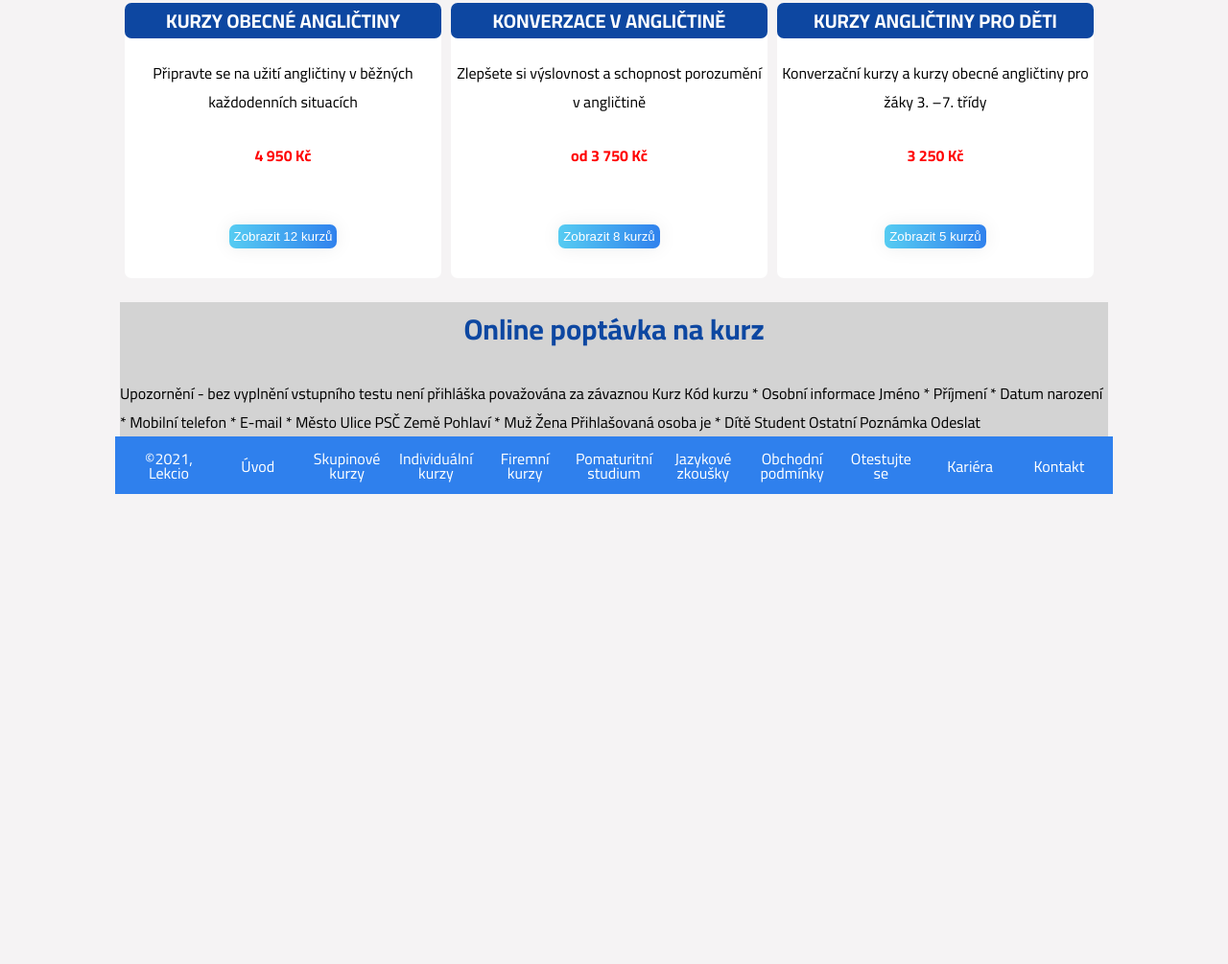
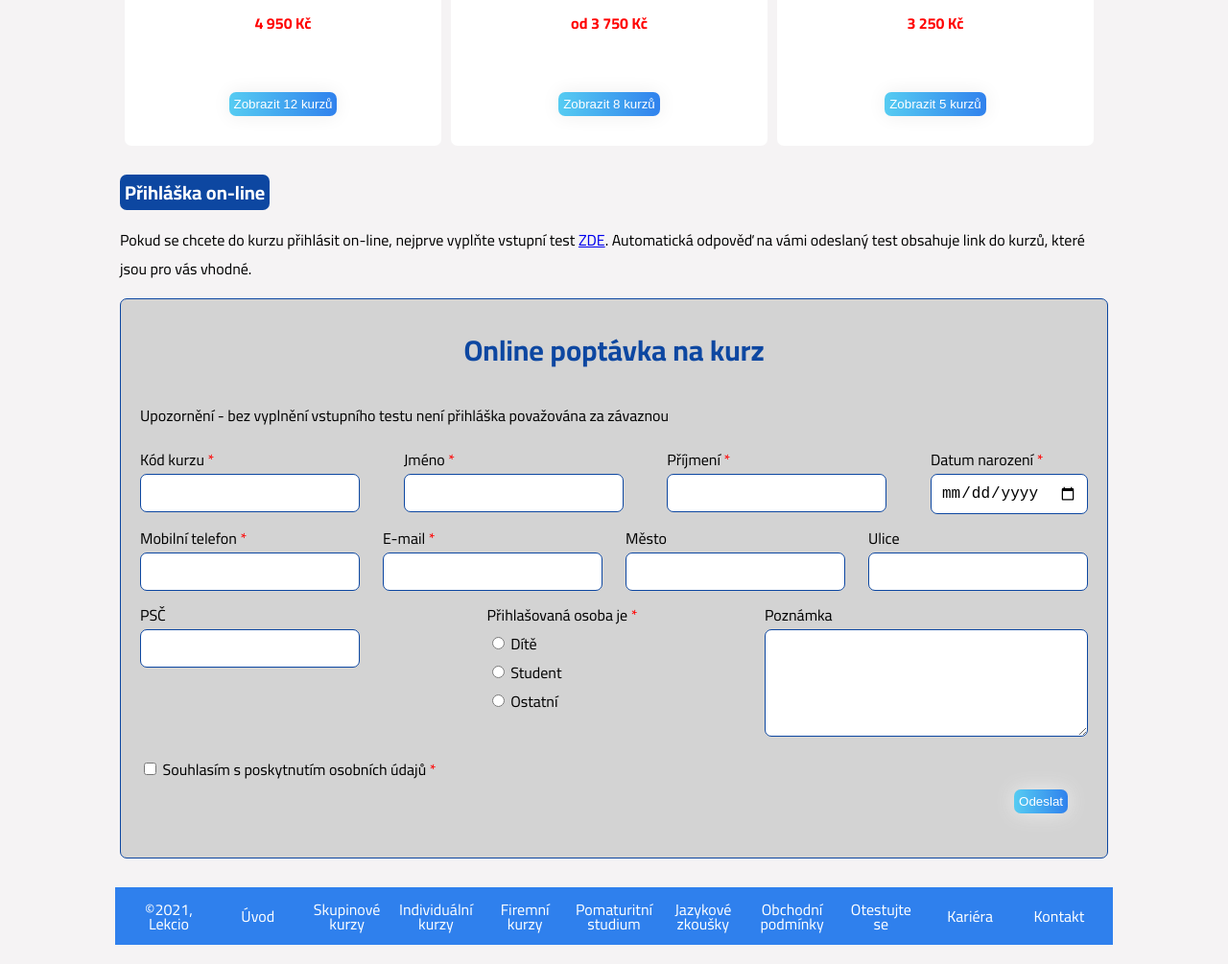
Before and after one commit to TomasProkes/final-project, an Eleventy site: page anglictina.html in a window 1280 px wide. Shown: the part 899-1904 px from the top of the page at 96% size. Before the commit the page ends 1434 px from the top, so only its background shows below. Built offline with nearby package versions, Linux system fonts and the light colour scheme; Eleventy itself is replaced by a stand-in of ours; files that its build step writes are made by us from their sources.

Commit message:
form added

```diff
--- a/anglictina.html
+++ b/anglictina.html
@@ -44,12 +44,7 @@ title: Anglické kurzy Jazyková škola Lekcio
 
         <img src="/images/seventh-blackboard-english-language.jpg" alt="Blackboard English language">
     </div>
-    <!-- PRIHLASKA ONLINA -->
-    <h3 class="english__h3-online">Přihláška on-line</h3>
 
-    <p class="group-language-desc__p">Pokud se chcete do&nbsp;kurzu přihlásit on-line, nejprve vyplňte vstupní
-        test&nbsp;<a class="group-language-desc__link" href="#">zde</a>. Automatická odpověď na&nbsp;vámi odeslaný test
-        obsahuje link do&nbsp;kurzů, které jsou pro&nbsp;vás vhodné.</p>
 
     <!-- NABIDKA KURZU ANGLICTINY -->
 
@@ -92,36 +87,102 @@ title: Anglické kurzy Jazyková škola Lekcio
         </div>
     </div>
 
-    <!-- FORMULAR -->
+
+    <!-- PRIHLASKA ONLINE -->
+    <h3 class="english__h3-online">Přihláška on-line</h3>
+
+    <p class="group-language-desc__p">Pokud se chcete do&nbsp;kurzu přihlásit on-line, nejprve vyplňte vstupní
+        test&nbsp;<a class="group-language-desc__link" href="#">ZDE</a>. Automatická odpověď na&nbsp;vámi odeslaný test
+        obsahuje link do&nbsp;kurzů, které jsou pro&nbsp;vás vhodné.</p>
 
 
-    <div class="english__online-course">
+    <!-- FORM-->
+
+
+    <div class="english__form">
         <h2>Online poptávka na kurz</h2>
-        Upozornění - bez vyplnění vstupního testu není přihláška považována za závaznou
+        <p>Upozornění - bez vyplnění vstupního testu není přihláška považována za závaznou</p>
+        <form action="" method="post">
 
-        Kurz
-        Kód kurzu *
-        Osobní informace
-        Jméno *
+            <div class="english__form-field">
+                <label for="kurz">Kód kurzu <span class="required">*</span></label>
+                <input type="text" name="kurz" id="kurz" required>
+            </div>
 
-        Příjmení *
 
-        Datum narození *
-        Mobilní telefon *
-        E-mail *
-        Město
-        Ulice
-        PSČ
-        Země
-        Pohlaví *
-        Muž
-        Žena
-        Přihlašovaná osoba je *
-        Dítě
-        Student
-        Ostatní
-        Poznámka
+            <div class="english__form-field">
+                <label for="name"> Jméno <span class="required">*</span></label>
+                <input type="text" name="name" id="name" required>
+            </div>
 
-        Odeslat
+            <div class="english__form-field">
+                <label for="surname"> Příjmení <span class="required">*</span></label>
+                <input type="text" name="surname" id="surname" required>
+            </div>
+
+            <div class="english__form-field">
+                <label for="date">Datum narození <span class="required">*</span></label>
+                <input type="date" name="date" id="date" required>
+            </div>
+
+            <div class="english__form-field">
+                <label for="telefon">Mobilní telefon <span class="required">*</span></label>
+                <input type="tel" name="telefon" id="telefon" required>
+
+            </div>
+
+            <div class="english__form-field">
+                <label for="email">E-mail <span class="required">*</span></label>
+                <input type="email" name="email" id="email" required>
+            </div>
+
+            <div class="english__form-field">
+                <label for="city">Město</label>
+                <input type="text" name="city" id="city">
+            </div>
+
+            <div class="english__form-field">
+                <label for="street">Ulice</label>
+                <input type="text" name="street" id="street">
+            </div>
+
+            <div class="english__form-field">
+                <label for="postal-number">PSČ</label>
+                <input type="number" name="postal-number" id="postal-number">
+            </div>
+
+            <div class="english__form-field">
+                <label>Přihlašovaná osoba je <span class="required">*</span></label>
+                <div class="english__form-radio">
+                    <input type="radio" name="person" id="person1" value="child" required>
+                    <label for="person1">Dítě</label>
+                </div>
+                <div class="english__form-radio">
+                    <input type="radio" name="person" id="person2" value="student" required>
+                    <label for="person2">Student</label>
+                </div>
+                <div class="english__form-radio">
+                    <input type="radio" name="person" id="person3" value="others" required>
+                    <label for="person3">Ostatní</label>
+                </div>
+            </div>
+
+            <div class="english__form-field">
+                <label for="note">Poznámka</label>
+                <textarea name="note" id="note" cols="30" rows="5" maxlength="30"></textarea>
+            </div>
+
+            <div class="english__form-field">
+                <div class="english__form-checkbox">
+                    <input type="checkbox" name="approval" id="approval" value="yes" required>
+                    <label for="approval">Souhlasím s poskytnutím osobních údajů <span class="required">*</span></label>
+                </div>
+            </div>
+
+            <div class="english__form-button">
+                <button><a class="offer__button english__button" href="#">Odeslat</a></button>
+            </div>
+        </form>
+
     </div>
 </div>
--- a/scss/style.scss
+++ b/scss/style.scss
@@ -7,6 +7,8 @@ $font-main-text: "Cairo", sans-serif;
 $padding-block: 10px;
 
 $margin-bottom: 20px;
+
+$b-radius: 7px;
 
 html {
   box-sizing: border-box;
@@ -39,7 +41,7 @@ h3 {
   margin: 0;
   background-color: $primary;
   color: $third;
-  border-radius: 7px;
+  border-radius: $b-radius;
 }
 
 .header {
@@ -119,7 +121,7 @@ h3 {
       text-decoration: none;
       color: $third;
       box-shadow: 0 0 20px #eee;
-      border-radius: 7px;
+      border-radius: $b-radius;
       display: block;
     }
     &__link:hover {
@@ -138,7 +140,7 @@ h3 {
     border: solid 1px $primary;
     color: $primary;
     padding: 2px;
-    border-radius: 7px;
+    border-radius: $b-radius;
   }
 
   &__list {
@@ -163,7 +165,7 @@ h3 {
     text-decoration: none;
     color: $third;
     box-shadow: 0 0 20px #eee;
-    border-radius: 7px;
+    border-radius: $b-radius;
     display: block;
   }
 
@@ -213,7 +215,7 @@ h3 {
     min-height: 185px;
     background: url(../images/never-stop-learning.jpg) no-repeat right
       center/cover;
-    border-radius: 7px;
+    border-radius: $b-radius;
     margin: 5px;
     margin-bottom: $margin-bottom;
   }
@@ -254,7 +256,7 @@ h3 {
 
   &__slide img {
     width: 100%;
-    border-radius: 7px;
+    border-radius: $b-radius;
   }
 
   &__slide {
@@ -316,7 +318,7 @@ h3 {
     text-decoration: none;
     color: $third;
     box-shadow: 0 0 20px #eee;
-    border-radius: 7px;
+    border-radius: $b-radius;
     display: block;
   }
 
@@ -327,7 +329,7 @@ h3 {
   }
   &__box {
     background-color: $third;
-    border-radius: 7px;
+    border-radius: $b-radius;
     flex: 0 0 calc((100% - 30px) / 4);
     display: flex;
     flex-direction: column;
@@ -361,7 +363,7 @@ button {
   }
   &__box {
     background-color: $third;
-    border-radius: 7px;
+    border-radius: $b-radius;
     margin-bottom: $margin-bottom;
   }
 
@@ -382,7 +384,7 @@ button {
       margin-right: 10px;
       flex-direction: column;
       background-color: $third;
-      border-radius: 7px;
+      border-radius: $b-radius;
       flex: 0 0 calc((100% - 25px) / 3);
     }
   }
@@ -415,7 +417,7 @@ button {
     text-decoration: none;
     color: $third;
     box-shadow: 0 0 20px #eee;
-    border-radius: 7px;
+    border-radius: $b-radius;
     display: block;
   }
 
@@ -480,7 +482,7 @@ button {
   }
   &__box {
     background-color: $third;
-    border-radius: 7px;
+    border-radius: $b-radius;
     margin-bottom: $margin-bottom;
     display: block;
     gap: 10px;
@@ -549,7 +551,7 @@ button {
   }
   img {
     width: 100%;
-    border-radius: 7px;
+    border-radius: $b-radius;
   }
 
   &__item-desc {
@@ -565,6 +567,49 @@ button {
   &__online-course {
     background-color: lightgray;
   }
+  & .offer {
+    margin-bottom: 30px;
+  }
+
+  &__form-button {
+    display: flex;
+    justify-content: center;
+  }
+  &__form-field {
+    margin-bottom: 10px;
+  }
+
+  &__form-field input[type="text"],
+  &__form-field input[type="number"],
+  &__form-field input[type="email"],
+  &__form-field input[type="date"],
+  &__form-field input[type="tel"],
+  &__form-field textarea {
+    width: 100%;
+    border: 1px solid $primary;
+    border-radius: 7px;
+    font-size: 16px;
+    padding: 10px;
+  }
+  &__form {
+    border: solid 1px $primary;
+    background-color: lightgray;
+    border-radius: $b-radius;
+    margin-bottom: 30px;
+    padding: 0 20px 30px 20px;
+  }
+
+  &__form-field > label {
+    display: block;
+  }
+  .required {
+    color: red;
+  }
+
+  form {
+    width: 100%;
+    max-width: 400px;
+  }
 
   @media screen and (min-width: 800px) {
     &__box {
@@ -579,6 +624,14 @@ button {
     }
     .offer__content {
       height: 250px;
+    }
+
+    form {
+      width: 100%;
+      max-width: 1040px;
+      display: flex;
+      flex-wrap: wrap;
+      justify-content: space-between;
     }
   }
 }
```
Also changed, not shown: css/style.css, 1 other file.
